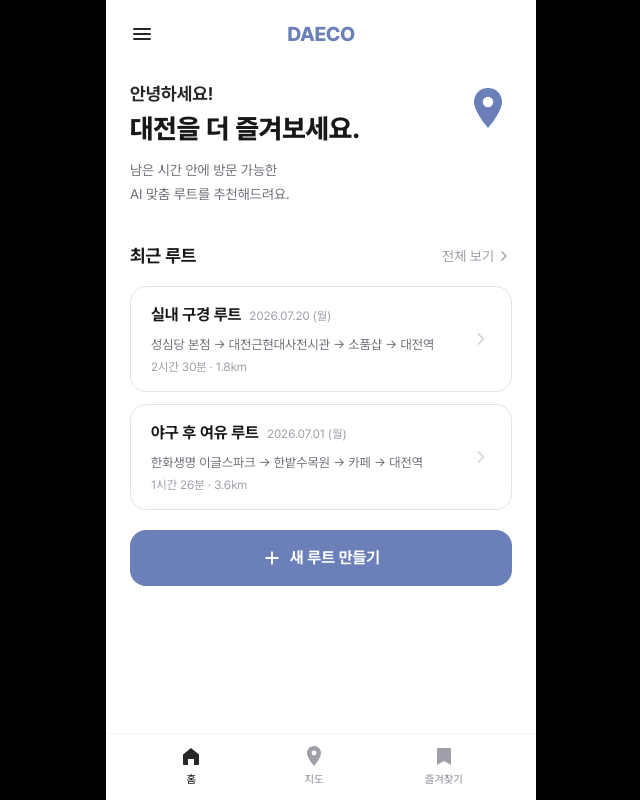
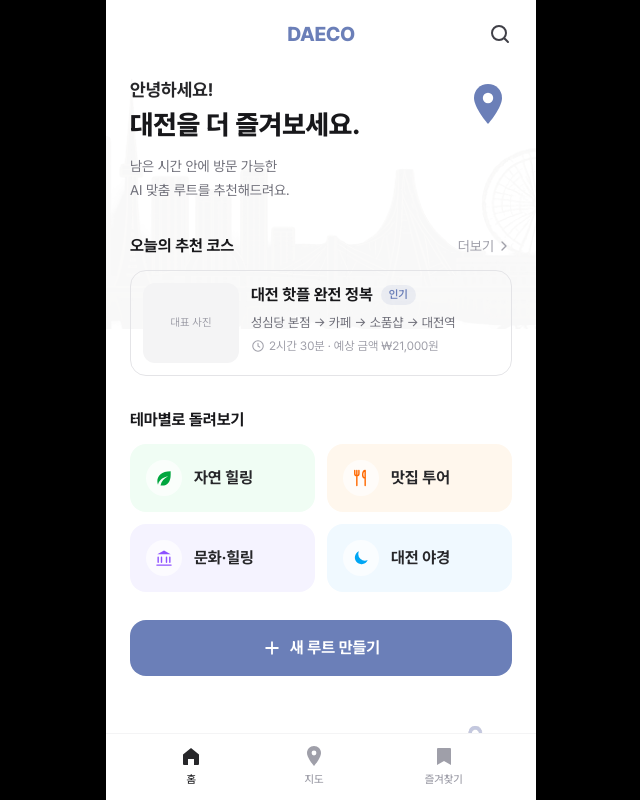
Before and after one commit to DAECO-2026/daeco, a Next.js app in the folder frontend/: page /home in a window 1280 px wide. Shown: the whole page, without its empty margins (319-959 px from the left). Built offline with nearby package versions, Linux system fonts and the light colour scheme.

Commit message:
feat: 홈 화면 개편 (오늘의 추천 코스·테마별 그리드·검색 헤더)

```diff
--- a/frontend/app/components/icons.tsx
+++ b/frontend/app/components/icons.tsx
@@ -87,6 +87,63 @@ export function BookmarkIcon(props: SVGProps<SVGSVGElement>) {
     <svg viewBox="0 0 24 24" fill="none" aria-hidden="true" {...props}>
       <path
         d="M6 4h12a1 1 0 0 1 1 1v16l-7-4-7 4V5a1 1 0 0 1 1-1Z"
+        fill="currentColor"
+      />
+    </svg>
+  );
+}
+
+/** 잎 (자연) */
+export function LeafIcon(props: SVGProps<SVGSVGElement>) {
+  return (
+    <svg viewBox="0 0 24 24" fill="none" aria-hidden="true" {...props}>
+      <path
+        d="M20 4C9 4 4 9.5 4 16c0 1.5.3 2.8.8 4C6 15 10 11.5 17 10c-5 2.5-8 6-9.2 11 8 1 12.2-4 12.2-13V4Z"
+        fill="currentColor"
+      />
+    </svg>
+  );
+}
+
+/** 수저/포크 (맛집) */
+export function UtensilsIcon(props: SVGProps<SVGSVGElement>) {
+  return (
+    <svg viewBox="0 0 24 24" fill="none" aria-hidden="true" {...props}>
+      <path
+        d="M7 3v7m-2.5-7v4a2.5 2.5 0 0 0 5 0V3M7 10v11M17 3c-1.7 0-3 2-3 5s1 4 3 4m0 0v9m0-9V3"
+        stroke="currentColor"
+        strokeWidth="1.7"
+        strokeLinecap="round"
+        strokeLinejoin="round"
+      />
+    </svg>
+  );
+}
+
+/** 박물관 (문화) */
+export function MuseumIcon(props: SVGProps<SVGSVGElement>) {
+  return (
+    <svg viewBox="0 0 24 24" fill="none" aria-hidden="true" {...props}>
+      <path
+        d="M12 3 4 7.5h16L12 3Z"
+        fill="currentColor"
+      />
+      <path
+        d="M5 11v6m4-6v6m6-6v6m4-6v6M3.5 20.5h17"
+        stroke="currentColor"
+        strokeWidth="1.7"
+        strokeLinecap="round"
+      />
+    </svg>
+  );
+}
+
+/** 달 (야경) */
+export function MoonIcon(props: SVGProps<SVGSVGElement>) {
+  return (
+    <svg viewBox="0 0 24 24" fill="none" aria-hidden="true" {...props}>
+      <path
+        d="M20 14.5A8 8 0 0 1 9.5 4a8 8 0 1 0 10.5 10.5Z"
         fill="currentColor"
       />
     </svg>
--- a/frontend/app/home/page.tsx
+++ b/frontend/app/home/page.tsx
@@ -1,59 +1,65 @@
 import Link from "next/link";
+import Image from "next/image";
 import BottomNav from "../components/BottomNav";
 import {
-  MenuIcon,
+  SearchIcon,
   PinIcon,
   ChevronRightIcon,
+  ClockIcon,
   PlusIcon,
+  LeafIcon,
+  UtensilsIcon,
+  MuseumIcon,
+  MoonIcon,
 } from "../components/icons";
 
-type Route = {
-  title: string;
-  date: string;
-  places: string[];
-  duration: string;
-  distance: string;
-};
-
-// 임시 목업 데이터 (추후 API 연동)
-const RECENT_ROUTES: Route[] = [
+const THEMES = [
+  { label: "자연 힐링", Icon: LeafIcon, bg: "bg-green-50", fg: "text-green-600" },
   {
-    title: "실내 구경 루트",
-    date: "2026.07.20 (월)",
-    places: ["성심당 본점", "대전근현대사전시관", "소품샵", "대전역"],
-    duration: "2시간 30분",
-    distance: "1.8km",
+    label: "맛집 투어",
+    Icon: UtensilsIcon,
+    bg: "bg-orange-50",
+    fg: "text-orange-500",
   },
   {
-    title: "야구 후 여유 루트",
-    date: "2026.07.01 (월)",
-    places: ["한화생명 이글스파크", "한밭수목원", "카페", "대전역"],
-    duration: "1시간 26분",
-    distance: "3.6km",
+    label: "문화·힐링",
+    Icon: MuseumIcon,
+    bg: "bg-violet-50",
+    fg: "text-violet-500",
   },
+  { label: "대전 야경", Icon: MoonIcon, bg: "bg-sky-50", fg: "text-sky-500" },
 ];
 
 export default function HomePage() {
   return (
-    <div className="flex min-h-0 flex-1 flex-col bg-white">
+    <div className="relative flex min-h-0 flex-1 flex-col overflow-hidden bg-white">
+      {/* 스카이라인 워터마크 */}
+      <Image
+        src="/city.png"
+        alt=""
+        width={414}
+        height={317}
+        priority
+        className="pointer-events-none absolute left-0 top-0 w-full opacity-[0.06] invert"
+      />
+
       {/* 헤더 */}
-      <header className="relative flex items-center justify-center py-5">
-        <button
-          type="button"
-          aria-label="메뉴 열기"
-          className="absolute left-6 text-zinc-800"
-        >
-          <MenuIcon className="h-6 w-6" />
-        </button>
+      <header className="relative z-10 flex items-center justify-center py-5">
         <span className="text-xl font-extrabold tracking-tight text-brand">
           DAECO
         </span>
+        <button
+          type="button"
+          aria-label="검색"
+          className="absolute right-6 text-zinc-700"
+        >
+          <SearchIcon className="h-6 w-6" />
+        </button>
       </header>
 
-      {/* 본문 */}
-      <div className="min-h-0 flex-1 overflow-y-auto pb-4">
+      <div className="relative z-10 min-h-0 flex-1 overflow-y-auto px-6 pb-6">
         {/* 인사 */}
-        <section className="px-6 pt-3">
+        <section className="pt-2">
           <div className="flex items-start justify-between">
             <div>
               <p className="text-lg font-bold text-zinc-800">안녕하세요!</p>
@@ -70,54 +76,85 @@ export default function HomePage() {
           </p>
         </section>
 
-        {/* 최근 루트 */}
-        <section className="mt-9 px-6">
+        {/* 오늘의 추천 코스 */}
+        <section className="mt-8">
           <div className="flex items-center justify-between">
-            <h2 className="text-lg font-bold text-zinc-900">최근 루트</h2>
+            <h2 className="text-base font-bold text-zinc-900">
+              오늘의 추천 코스
+            </h2>
             <button
               type="button"
               className="flex items-center gap-0.5 text-sm text-zinc-400"
             >
-              전체 보기
+              더보기
               <ChevronRightIcon className="h-4 w-4" />
             </button>
           </div>
 
-          <div className="mt-4 space-y-3">
-            {RECENT_ROUTES.map((route) => (
           <button
-                key={route.title}
             type="button"
-                className="flex w-full items-center gap-3 rounded-2xl border border-zinc-200 px-5 py-4 text-left transition-colors hover:bg-zinc-50"
+            className="mt-3 flex w-full gap-3 rounded-2xl border border-zinc-200 p-3 text-left transition-colors hover:bg-zinc-50"
           >
+            <div className="flex h-20 w-24 shrink-0 items-center justify-center rounded-xl bg-zinc-100 text-[11px] text-zinc-400">
+              대표 사진
+            </div>
             <div className="min-w-0 flex-1">
-                  <div className="flex items-baseline gap-2">
-                    <h3 className="font-bold text-zinc-900">{route.title}</h3>
-                    <span className="text-xs text-zinc-400">{route.date}</span>
+              <div className="flex items-center gap-2">
+                <h3 className="font-bold text-zinc-900">대전 핫플 완전 정복</h3>
+                <span className="rounded-full bg-brand/10 px-2 py-0.5 text-[11px] font-semibold text-brand">
+                  인기
+                </span>
               </div>
-                  <p className="mt-2 text-[13px] leading-5 text-zinc-500">
-                    {route.places.join(" → ")}
+              <p className="mt-1.5 truncate text-[13px] text-zinc-500">
+                성심당 본점 → 카페 → 소품샵 → 대전역
               </p>
-                  <p className="mt-1 text-xs text-zinc-400">
-                    {route.duration} · {route.distance}
+              <p className="mt-1.5 flex items-center gap-1 text-xs text-zinc-400">
+                <ClockIcon className="h-3.5 w-3.5" />
+                2시간 30분 · 예상 금액 ₩21,000원
               </p>
             </div>
-                <ChevronRightIcon className="h-5 w-5 shrink-0 text-zinc-300" />
+          </button>
+        </section>
+
+        {/* 테마별로 돌려보기 */}
+        <section className="mt-8">
+          <h2 className="text-base font-bold text-zinc-900">
+            테마별로 돌려보기
+          </h2>
+          <div className="mt-3 grid grid-cols-2 gap-3">
+            {THEMES.map(({ label, Icon, bg, fg }) => (
+              <button
+                key={label}
+                type="button"
+                className={`flex items-center gap-3 rounded-2xl ${bg} px-4 py-4`}
+              >
+                <span className="flex h-9 w-9 shrink-0 items-center justify-center rounded-full bg-white/70">
+                  <Icon className={`h-5 w-5 ${fg}`} />
+                </span>
+                <span className="font-bold text-zinc-800">{label}</span>
               </button>
             ))}
           </div>
+        </section>
 
         {/* 새 루트 만들기 */}
         <Link
           href="/input"
-            className="mt-5 flex items-center justify-center gap-2 rounded-2xl bg-brand py-4 text-base font-bold text-white transition-colors hover:bg-brand-strong active:bg-brand-strong"
+          className="mt-7 flex items-center justify-center gap-2 rounded-2xl bg-brand py-4 text-base font-bold text-white transition-colors hover:bg-brand-strong"
         >
           <PlusIcon className="h-5 w-5" />새 루트 만들기
         </Link>
-        </section>
+
+        {/* 하단 도들 장식 */}
+        <Image
+          src="/route-doodle.png"
+          alt=""
+          width={371}
+          height={210}
+          className="pointer-events-none mt-6 ml-auto w-3/5 opacity-40"
+        />
       </div>
 
-      {/* 하단 탭 */}
       <BottomNav />
     </div>
   );
--- a/frontend/app/route/page.tsx
+++ b/frontend/app/route/page.tsx
@@ -32,10 +32,18 @@ function formatDist(km: number): string {
   return km < 1 ? `${Math.round(km * 1000)}m` : `${km}km`;
 }
 
-// 백엔드에 이미지가 없는 장소용 프론트 폴백 이미지 (장소명 기준)
+// 백엔드에 이미지가 없는 장소용 프론트 폴백 이미지 (장소명 부분 일치)
 const PLACE_IMAGE_FALLBACK: Record<string, string> = {
   충남대: "https://cdn.cctoday.co.kr/news/photo/202504/2211353_657609_2233.jpg",
 };
+
+/** 장소명에 폴백 키가 포함되면 해당 이미지 반환 (예: "충남대학교" → "충남대") */
+function fallbackImage(name: string): string | null {
+  for (const [key, url] of Object.entries(PLACE_IMAGE_FALLBACK)) {
+    if (name.includes(key)) return url;
+  }
+  return null;
+}
 
 function transportIcon(t: string) {
   if (t.includes("도보") || t.includes("걷")) return WalkIcon;
@@ -193,7 +201,7 @@ export default function RouteDetailPage() {
                           )}
                         </div>
                         <StopImage
-                          url={s.imageUrl ?? PLACE_IMAGE_FALLBACK[s.locationName] ?? null}
+                          urls={[fallbackImage(s.locationName), s.imageUrl]}
                         />
 
                       </div>
@@ -240,10 +248,12 @@ export default function RouteDetailPage() {
   );
 }
 
-/** 장소 이미지 — URL 없거나 로드 실패 시 placeholder */
-function StopImage({ url }: { url: string | null }) {
-  const [failed, setFailed] = useState(false);
-  if (!url || failed) {
+/** 장소 이미지 — 후보 URL을 순서대로 시도하고, 모두 실패하면 placeholder */
+function StopImage({ urls }: { urls: (string | null)[] }) {
+  const candidates = urls.filter((u): u is string => !!u);
+  const [idx, setIdx] = useState(0);
+
+  if (idx >= candidates.length) {
     return (
       <div className="flex h-16 w-20 shrink-0 items-center justify-center rounded-xl bg-zinc-100 text-[11px] text-zinc-400">
         상점별 사진
@@ -253,10 +263,11 @@ function StopImage({ url }: { url: string | null }) {
   return (
     // eslint-disable-next-line @next/next/no-img-element
     <img
-      src={url}
+      key={candidates[idx]}
+      src={candidates[idx]}
       alt=""
       referrerPolicy="no-referrer"
-      onError={() => setFailed(true)}
+      onError={() => setIdx((i) => i + 1)}
       className="h-16 w-20 shrink-0 rounded-xl object-cover"
     />
   );
```
Lines whose indentation alone changed are shown as unchanged.
